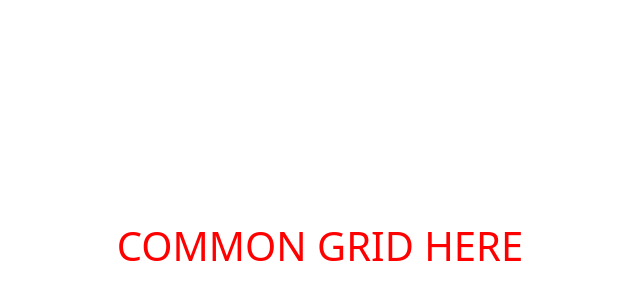
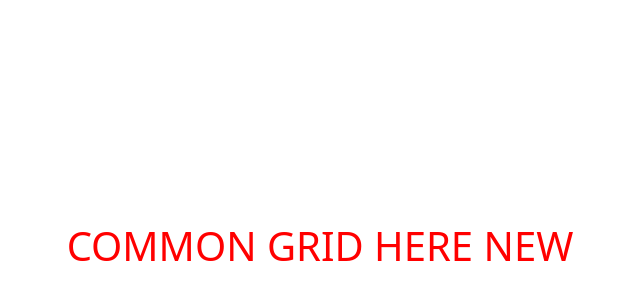
Before and after one commit to DHEERAJCHINTHALA/Common-Grid, an Angular app: page / in a window 1280 px wide. Shown: the part 34-334 px from the top of the page, without its empty margins (320-960 px from the left). Built offline with nearby package versions, Linux system fonts and the light colour scheme.

Commit message:
Added
Added

```diff
--- a/src/app/common-grid/common-grid.component.html
+++ b/src/app/common-grid/common-grid.component.html
@@ -1 +1 @@
-<h1>COMMON GRID HERE</h1>
+<h1>COMMON GRID HERE NEW</h1>
```
